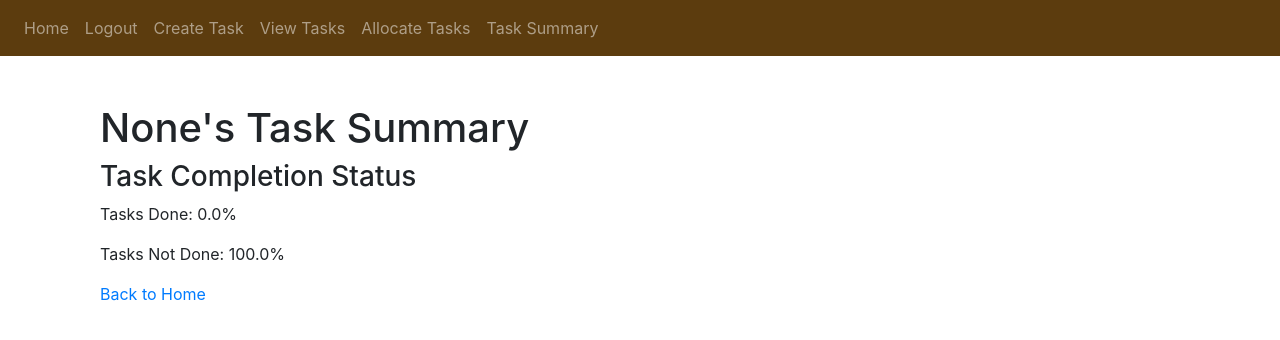
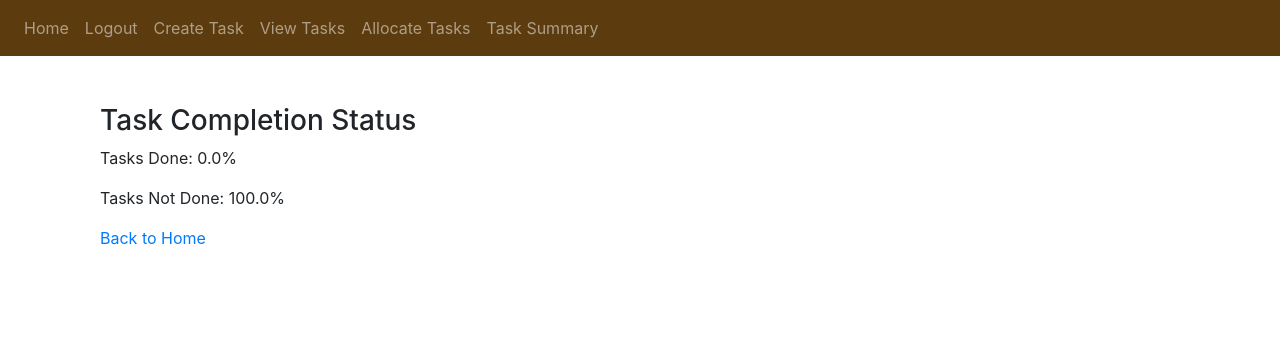
Before and after one commit to milapchu/Wit_Hackathon_2024, a Flask app: page /task/task_summary in a window 1280 px wide. Shown: the top 340 px of the page. Run offline with Flask 3, Linux system fonts and the light colour scheme; a user stored in the database is signed in; some libraries are stand-ins or nearby versions.

Commit message:
Update task_summary.html

```diff
--- a/website/templates/task_summary.html
+++ b/website/templates/task_summary.html
@@ -1,8 +1,6 @@
 {% extends "base.html" %}
 
-{% block title %}
-    {{ user.first_name }}'s Task Summary
-{% endblock %}
+
 
 {% block extra_css %}
     <link rel="stylesheet" href="{{ url_for('static', filename='style.css') }}">
@@ -11,7 +9,6 @@
 {% block content %}
     <div class="container mt-5">
         <div class="header">
-            <h1>{{ user.first_name }}'s Task Summary</h1>
         </div>
 
         <div class="task-status">
```
